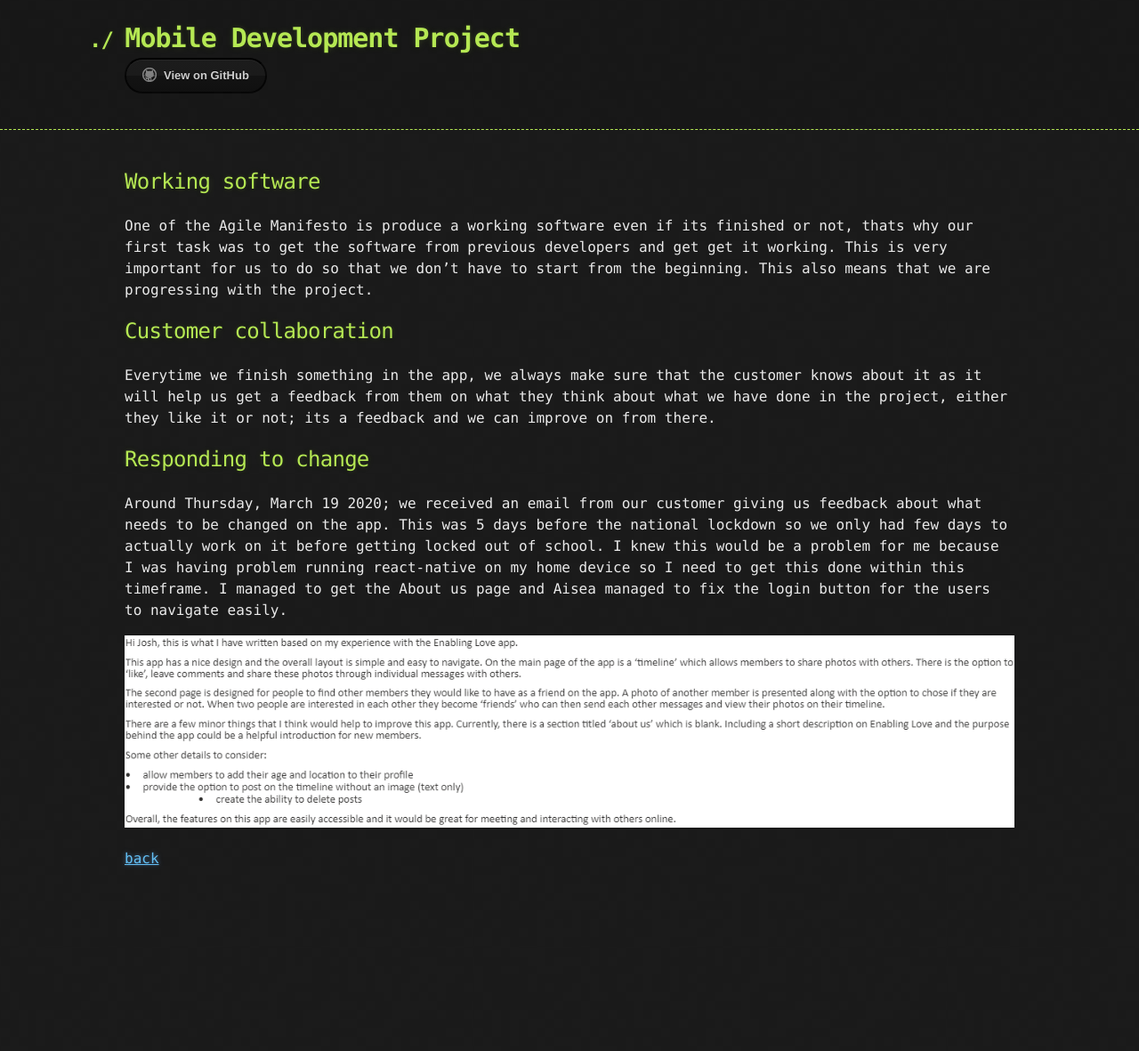
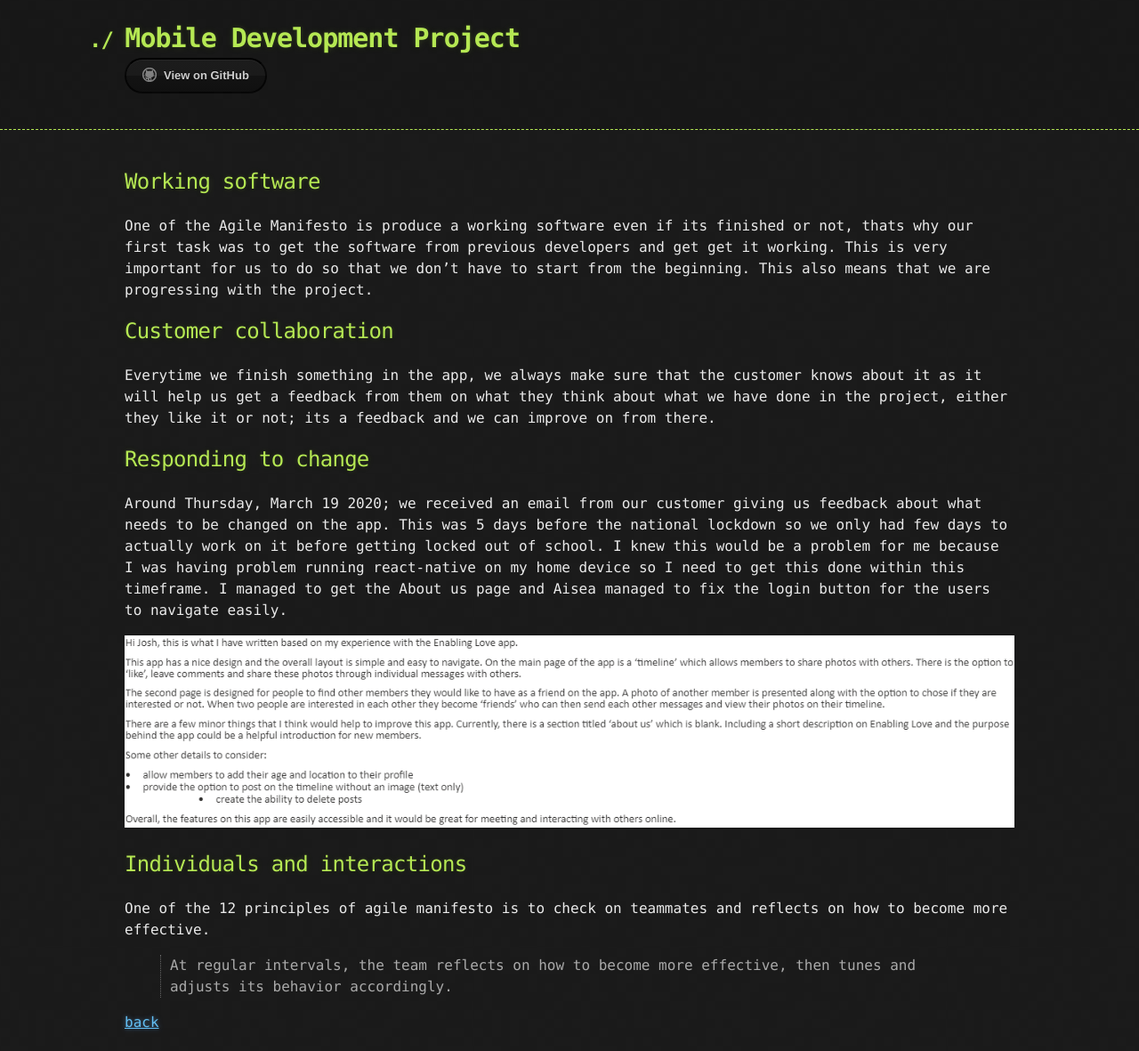
Before and after one commit to amorjk1/Project-1, a Jekyll site: the page built from agile-principle.md, in a window 1280 px wide. Shown: the whole page at 89% size. Built offline with Jekyll 4.4.1, drawn with Linux system fonts in a browser that asks for light colours; our own code applies the rules of GitHub Pages for plain Markdown files; before the commit the page ends 997 px from its top, so only the background shows below that.

Commit message:
Added the evidence for meetings

```diff
--- a/agile-principle.md
+++ b/agile-principle.md
@@ -12,9 +12,14 @@ Around Thursday, March 19 2020; we received an email from our customer giving us
 
 ![feedback](https://github.com/amorjk1/Project-1/blob/master/assets/images/feedback.PNG?raw=true)
 
+## Individuals and interactions
+
+One of the 12 principles of agile manifesto is to check on teammates and reflects on how to become more effective.
 
 
 
+>At regular intervals, the team reflects on how to become more effective, then tunes and adjusts its behavior accordingly.
+>
 
 
 
```
Also changed, not shown: assets/images/standupMeeting.png (added), 1 other file.
